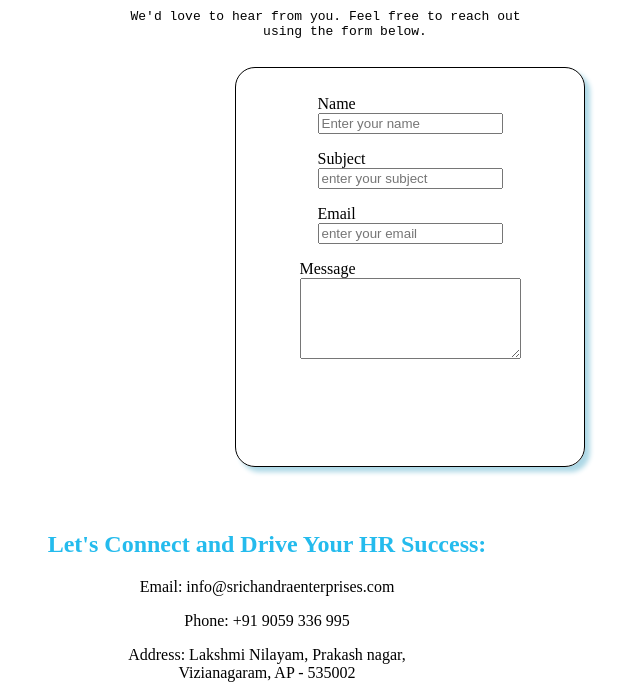
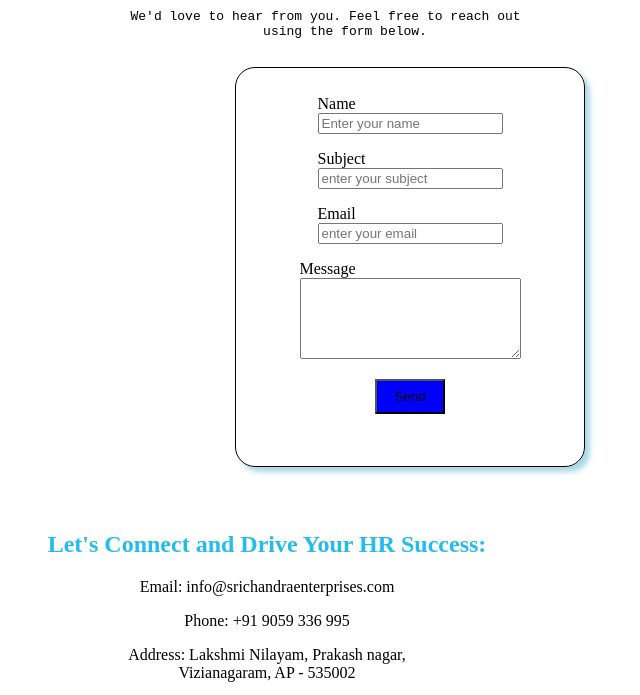
Before and after one commit to HemanthVarupula/SolarPannel, a plain HTML site: page public/contact.html in a window 1280 px wide. Shown: the part 93-788 px from the top of the page, without its empty margins (373-1013 px from the left). Drawn offline with Linux system fonts and the light colour scheme.

Commit message:
send button added

```diff
--- a/public/contact.css
+++ b/public/contact.css
@@ -75,3 +75,14 @@
 .footer-row,a:hover{
     color: black
 }
+
+.b1{
+    background-color: blue;
+    height: 35px;
+    width: 70px;
+}
+
+.b1:hover{
+    background-color: lightblue;
+    cursor: pointer;
+}
--- a/public/contact.html
+++ b/public/contact.html
@@ -35,6 +35,7 @@
                     <label for="message">Message</label> <br>
                     <textarea name="message" id="" rows="5" cols="25"></textarea>
                 </form>
+                <button class="b1">Send</button>
             </div>
         </div>
         <div class="sec">
```
